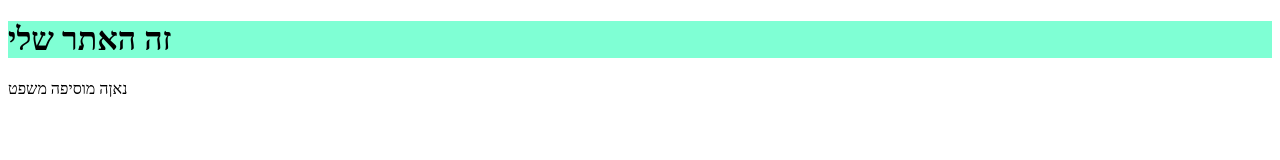
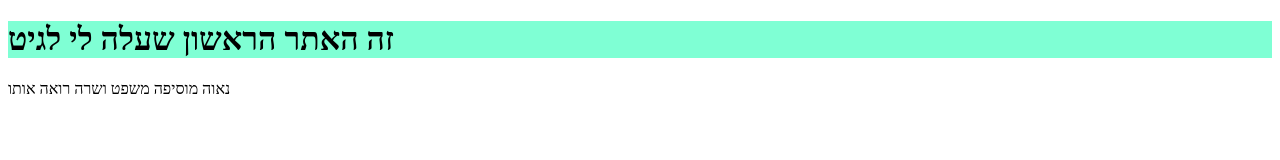
Before and after one commit to NAVA054847/testing, a plain HTML site: page index.html in a window 1280 px wide. Drawn offline with Linux system fonts and the light colour scheme.

Commit message:
nava add

```diff
--- a/index.html
+++ b/index.html
@@ -9,8 +9,8 @@
     <title>Document</title>
 </head>
 <body>
-    <h1>זה האתר שלי</h1>
-    <div>נאןה מוסיפה משפט</div>
+    <h1>זה האתר הראשון שעלה לי לגיט  </h1>
+    <div>נאוה מוסיפה משפט ושרה רואה אותו  </div>
 
 </body>
 </html>
```
